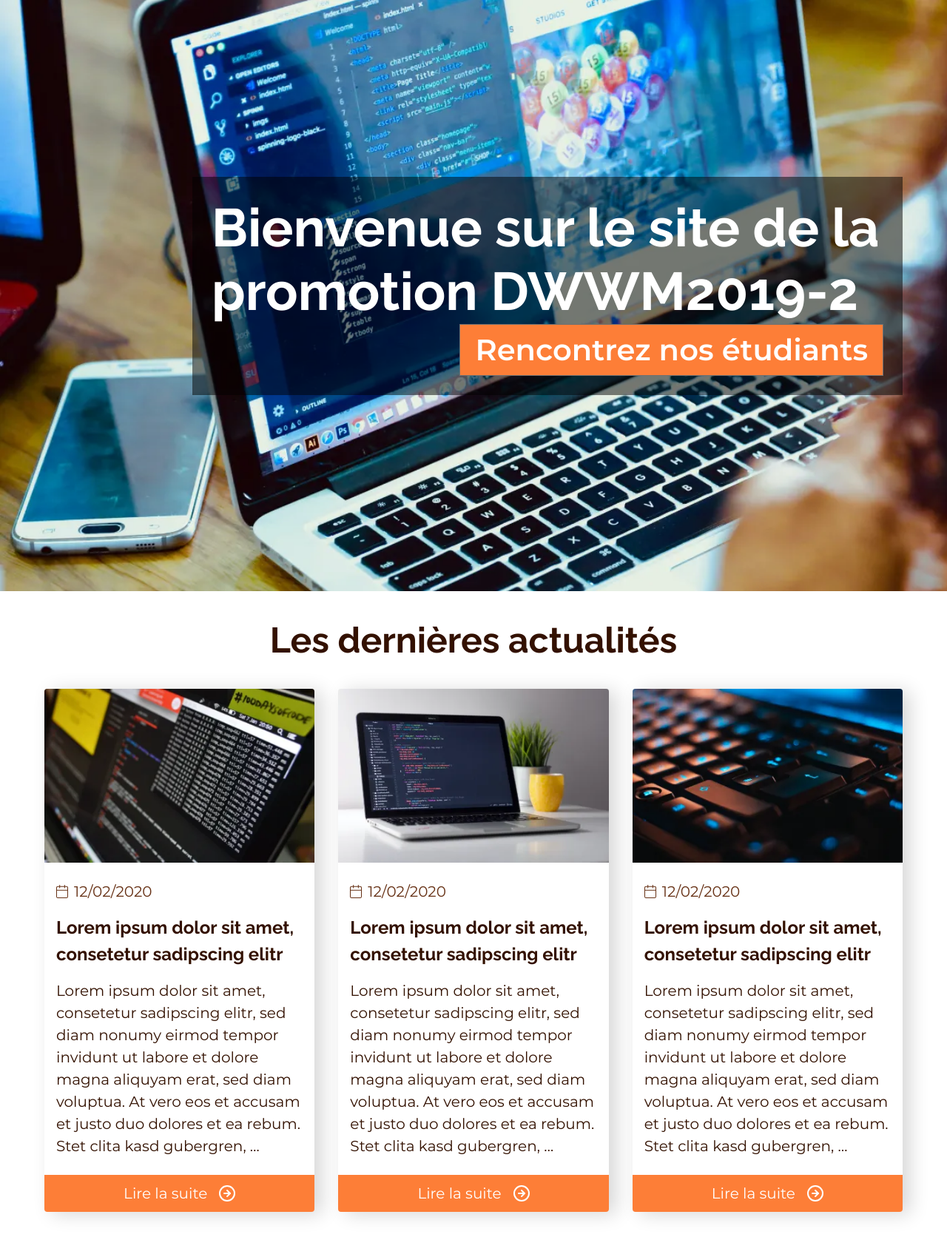
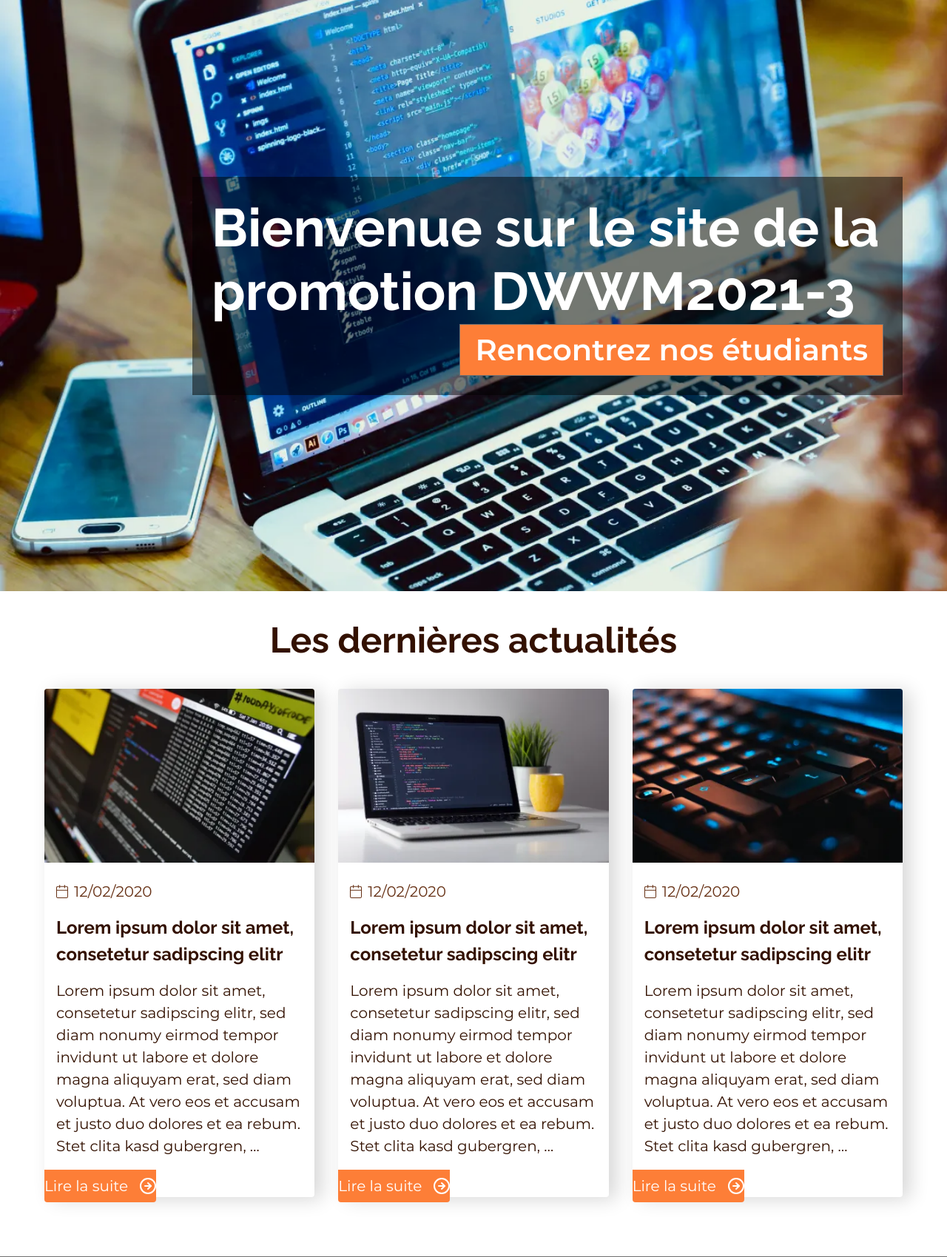
Before and after one commit to pyimwd/dwwm2021-3-ecf-html-css, a PHP site: page / in a window 1280 px wide. Shown: the part 107-1806 px from the top of the page at 74% size. Run offline with PHP 8.4, Linux system fonts and the light colour scheme.

Commit message:
dernière modification

```diff
--- a/index.php
+++ b/index.php
@@ -6,7 +6,7 @@
         <section class="hero">
             <div class="container">
                 <div class="hero-layout">
-                <h1 class="main-title">Bienvenue sur le site de la promotion DWWM2019-2</h1>
+                <h1 class="main-title">Bienvenue sur le site de la promotion DWWM2021-3</h1>
                 <a href="team.php" class="student-link">Rencontrez nos étudiants</a>
                 </div>
             </div>
@@ -26,7 +26,7 @@
                                 <h3 class="news-title">Lorem ipsum dolor sit amet, consetetur sadipscing elitr</h3>
                                 <p class="news-paragraph">Lorem ipsum dolor sit amet, consetetur sadipscing elitr, sed diam nonumy eirmod tempor invidunt ut labore et dolore magna aliquyam erat, sed diam voluptua. At vero eos et accusam et justo duo dolores et ea rebum. Stet clita kasd gubergren, …</p>
                             </div>
-                            <button class="btn-news">Lire la suite</button>
+                            <span class="btn-news">Lire la suite</span>
                         </a>
                     </article>
                     <article class="news-item">
@@ -37,7 +37,7 @@
                                 <h3 class="news-title">Lorem ipsum dolor sit amet, consetetur sadipscing elitr</h3>
                                 <p class="news-paragraph">Lorem ipsum dolor sit amet, consetetur sadipscing elitr, sed diam nonumy eirmod tempor invidunt ut labore et dolore magna aliquyam erat, sed diam voluptua. At vero eos et accusam et justo duo dolores et ea rebum. Stet clita kasd gubergren, …</p>
                                 </div>
-                            <button class="btn-news">Lire la suite</button>
+                            <span class="btn-news">Lire la suite</span>
                         </a>
                     </article>
                     <article class="news-item">
@@ -48,7 +48,7 @@
                                 <h3 class="news-title">Lorem ipsum dolor sit amet, consetetur sadipscing elitr</h3>
                                 <p class="news-paragraph">Lorem ipsum dolor sit amet, consetetur sadipscing elitr, sed diam nonumy eirmod tempor invidunt ut labore et dolore magna aliquyam erat, sed diam voluptua. At vero eos et accusam et justo duo dolores et ea rebum. Stet clita kasd gubergren, …</p>
                             </div>
-                            <button class="btn-news">Lire la suite</button>
+                            <span class="btn-news">Lire la suite</span>
                         </a>
                     </article>
                 </div>
@@ -104,7 +104,7 @@
                                 <h3 class="feature-title">Module HTML/CSS</h3>
                                 <p>Lorem ipsum dolor sit amet, consetetur sadipscing elitr, sed diam nonumy eirmod tempor invidunt ut labore et dolore magna aliquyam erat, sed diam voluptua. At vero eos et accusam et justo duo dolores et ea rebum. Stet clita kasd gubergren, …</p>
                             </div>
-                            <button class="btn btn-feature">Lire la suite</button>
+                            <span class="btn btn-feature">Lire la suite</span>
                         </a>
                     </article>
                     <article class="feature-item">
@@ -114,7 +114,7 @@
                                 <h3 class="feature-title">Module JavaScript</h3>
                                 <p>Lorem ipsum dolor sit amet, consetetur sadipscing elitr, sed diam nonumy eirmod tempor invidunt ut labore et dolore magna aliquyam erat, sed diam voluptua. At vero eos et accusam et justo duo dolores et ea rebum. Stet clita kasd gubergren, …</p>
                             </div>
-                            <button class="btn btn-feature">Lire la suite</button>
+                            <span class="btn btn-feature">Lire la suite</span>
                         </a>
                     </article>
                 </div>
```
